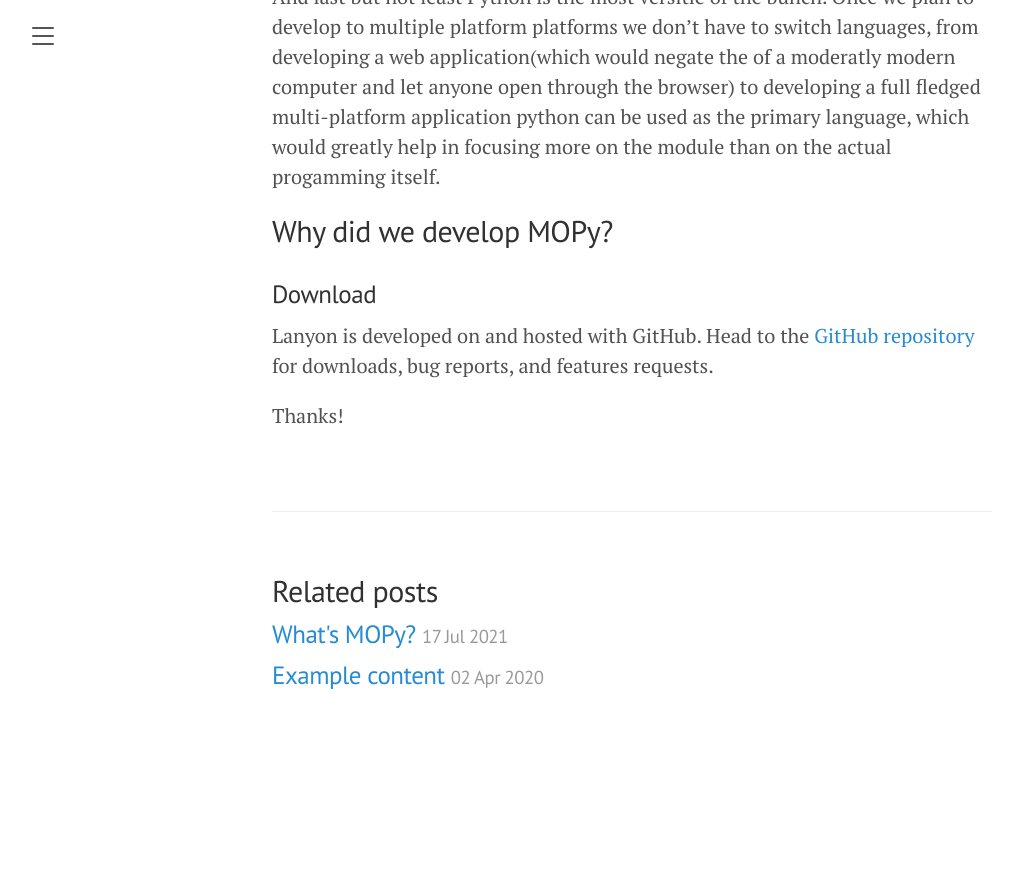
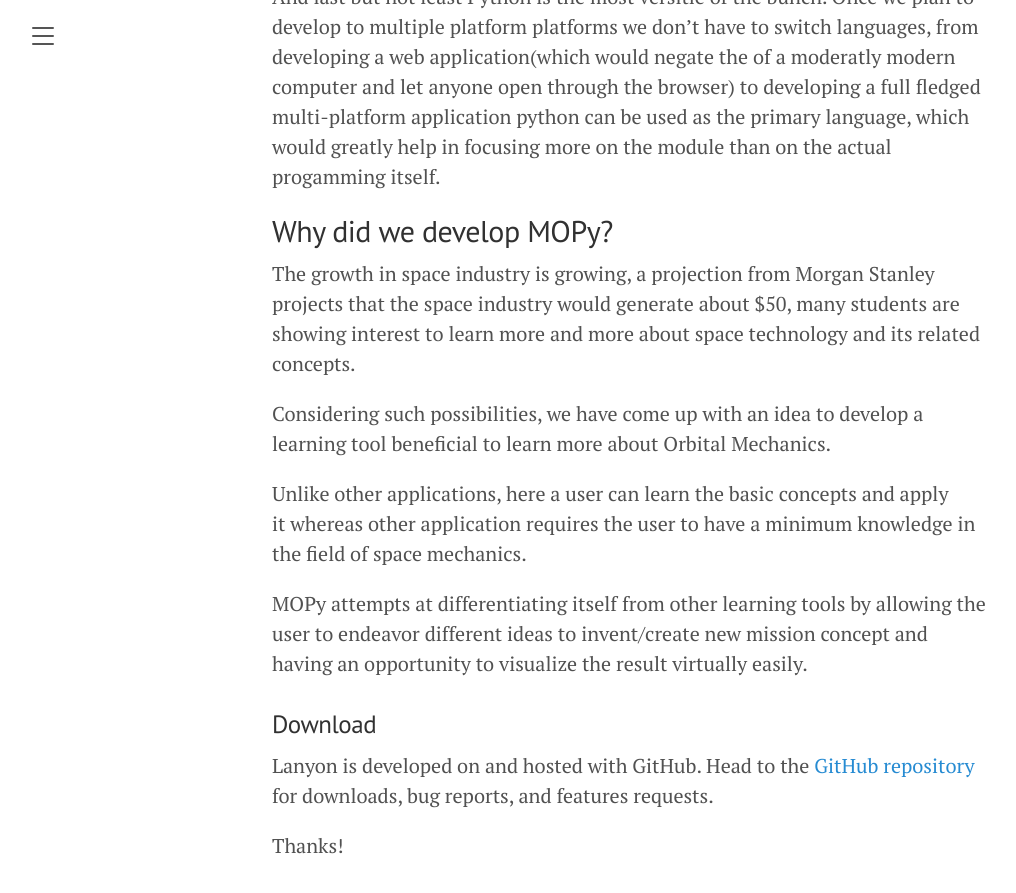
Before and after one commit to Mechanics-of-Orbit/getMOPy, a Jekyll site: the page built from _posts/2021-07-17-introducing-mopy.md, in a window 1280 px wide and 900 px high, scrolled down 688 px. Shown: the top 893 px of the window, without its empty margins (8-1024 px from the left). Built offline with Jekyll 4.4.1, drawn with Linux system fonts in a browser that asks for light colours; before the commit the page ends 1440 px from its top, so only the background shows below that; some of the changed text lies outside the part shown.

Commit message:
updated title

```diff
--- a/_config.yml
+++ b/_config.yml
@@ -1,7 +1,7 @@
 # Setup
-title:               Lanyon
-tagline:             'A Jekyll theme'
-description:         'A reserved <a href="https://jekyllrb.com" target="_blank">Jekyll</a> theme that places the utmost gravity on content with a hidden drawer. Made by <a href="https://twitter.com/mdo" target="_blank">@mdo</a>.'
+title:               MOPy
+tagline:             'Learn Orbital Mechanics visually'
+description:         'This is an application to learn Orbital Mechanics in a fun and interesting way. You do not require any prior knowledge to get started with it. You can download and get started with it directly.'
 url:                 https://mechanics-of-orbit.github.io/getMOPy/
 baseurl:             ''
 paginate:            5
@@ -9,9 +9,9 @@
 
 # About/contact
 author:
-  name:              Mark Otto
-  url:               https://twitter.com/mdo
-  email:             markdotto@gmail.com
+  name:
+  url:
+  email:
 
 # Gems
 plugins:
--- a/_posts/2021-07-17-introducing-mopy.md
+++ b/_posts/2021-07-17-introducing-mopy.md
@@ -15,7 +15,13 @@
 
 ## Why did we develop MOPy?
 
+The growth in space industry is growing, a projection from Morgan Stanley projects that the space industry would generate about $50, many students are showing interest to learn more and more about space technology and its related concepts.
 
+Considering such possibilities, we have come up with an idea to develop a learning tool beneficial to learn more about Orbital Mechanics.
+
+Unlike other applications, here a user can learn the basic concepts and apply it whereas other application requires the user to have a minimum knowledge in the field of space mechanics.
+
+MOPy attempts at differentiating itself from other learning tools by allowing the user to endeavor different ideas to invent/create new mission concept and having an opportunity to visualize the result virtually easily.
 
 ### Download
 
```
Also changed, not shown: about.md (+0 -2 lines).
